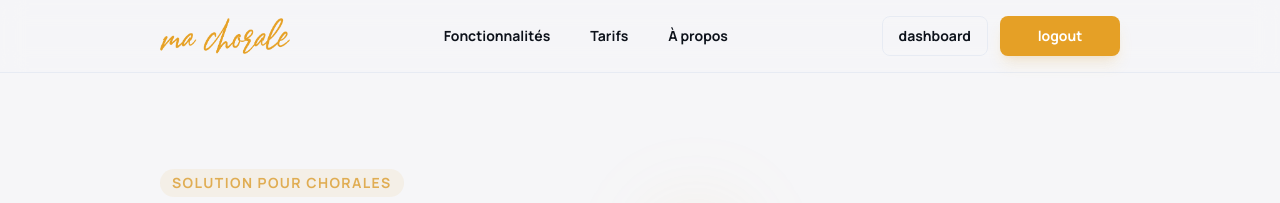
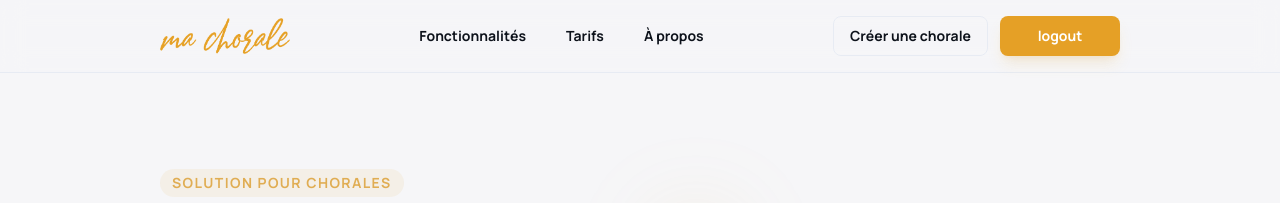
Before and after one commit to Hermann002/machorale, a Django app: page / in a window 1280 px wide. Shown: the top 203 px of the page. Run offline with Django 5.2, Linux system fonts and the light colour scheme; the visitor is signed in with stand-in values (Sample User, id 1); parts of the project's set-up code (start-up, migrations or seed data) failed here and were passed over; some libraries are stand-ins or nearby versions.

Commit message:
rediriger l'utilisateur s'il a déjà une chorale.

```diff
--- a/manage_chorale/views.py
+++ b/manage_chorale/views.py
@@ -84,6 +84,11 @@ class CreateChoraleView(SessionWizardView):
             if not request.user.is_verify:
                 messages.error(request, "You need to verify your email before creating a chorale.")
                 return redirect(reverse('home'))
+            if request.user.manage_chorale.exists():
+                chorale = request.user.manage_chorale.first()
+                slug = chorale.slug
+                messages.info(request, "You already manage a chorale. Redirecting to your dashboard.")
+                return redirect(reverse('dashboard', kwargs={"slug": slug}))
         except AttributeError:
             messages.error(request, "You need to be logged in to create a chorale.")
             return redirect(reverse('home'))
--- a/templates/landing/header.html
+++ b/templates/landing/header.html
@@ -33,9 +33,9 @@
                     </button>
                 </a>
                 {% else %}
-                <a href="{% url 'dashboard' slug=slug %}">
+                <a href="{% url 'create-chorale'%}">
                     <button class="sm:flex min-w-[100px] items-center justify-center rounded-lg h-10 px-4 bg-transparent border border-[#e7ebf3] dark:border-[#2d3648] text-sm font-bold hover:bg-[#fffaf2] dark:hover:bg-[#2d3648] transition-all">
-                        dashboard
+                        Créer une chorale
                     </button>
                 </a>
                 <a href="{% url 'logout' %}">
```
